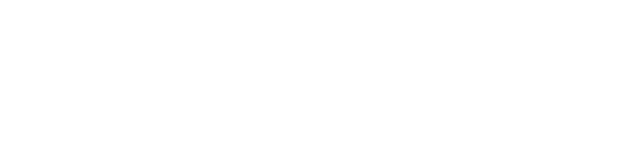
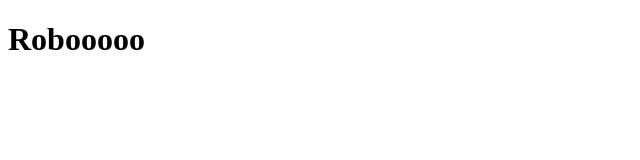
Before and after one commit to Deneesan-1/GitTest, a plain HTML site: page index.html in a window 1280 px wide. Shown: the whole page, without its empty margins (0-640 px from the left). Drawn offline with Linux system fonts and the light colour scheme.

Commit message:
firstcommitchange

```diff
--- a/index.html
+++ b/index.html
@@ -6,6 +6,6 @@
     <title>Document</title>
 </head>
 <body>
-
+    <h1>Robooooo</h1>
 </body>
 </html>
```
